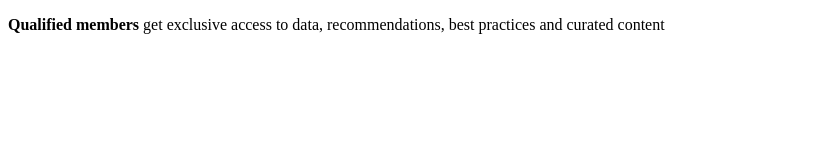
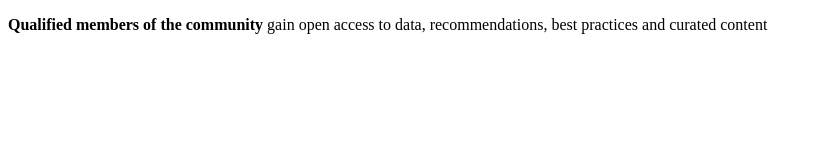
Before and after one commit to jenklin/jenklin.github.io, a plain HTML site: page index.html in a window 1280 px wide. Shown: the whole page, without its empty margins (0-821 px from the left). Drawn offline with Linux system fonts and the light colour scheme.

Commit message:
Update index.html

```diff
--- a/index.html
+++ b/index.html
@@ -4,5 +4,5 @@
     <title>jenklin</title>
   </head>
   <body>
-    <p> <strong>Qualified members</strong> get exclusive access to data, recommendations, best practices and curated content  <p>
+    <p> <strong>Qualified members of the community</strong> gain open access to data, recommendations, best practices and curated content  <p>
 </html>
```
